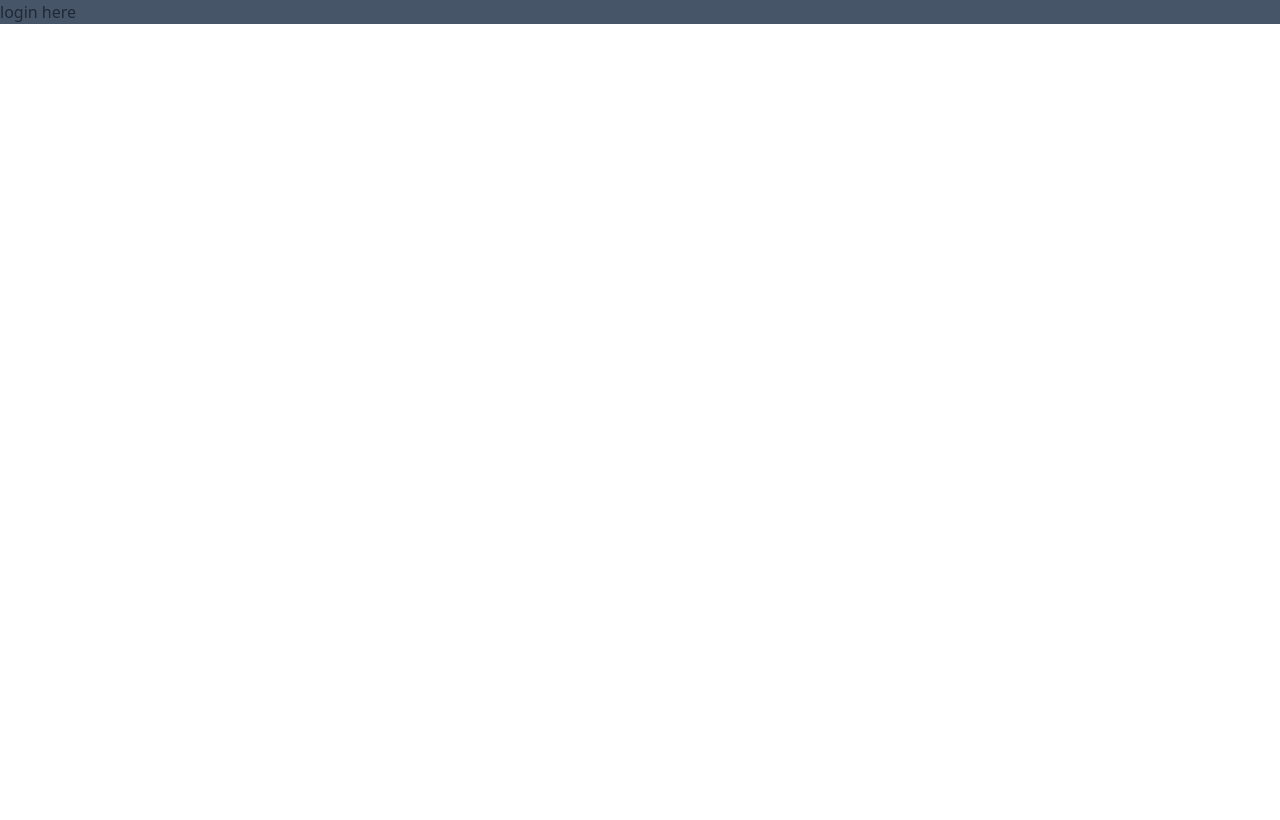
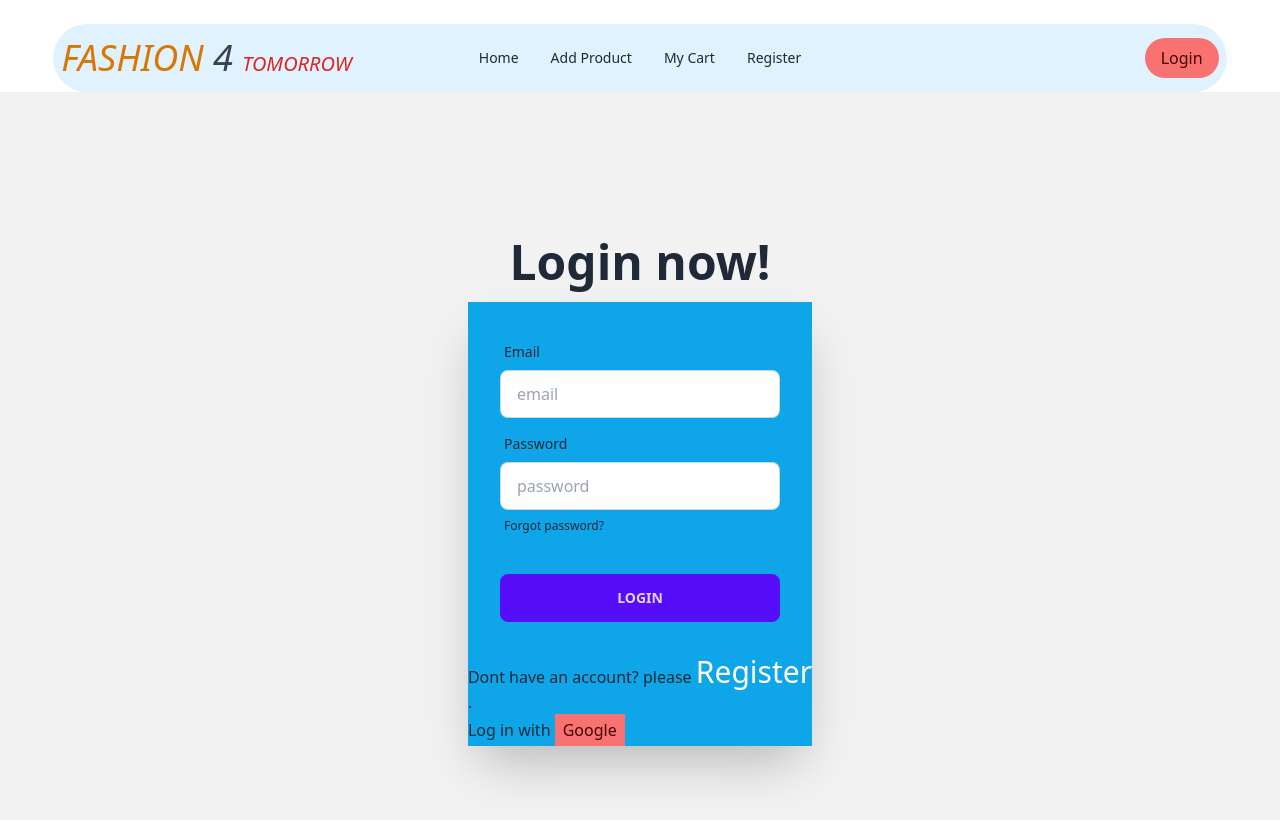
Before and after one commit to heeraraiyan/brand-shop-client, a React (Vite) app: page /login in a window 1280 px wide. Shown: the top 820 px of the page. Built offline with nearby package versions, Linux system fonts and the light colour scheme; no server answers.

Commit message:
register and login done

```diff
--- a/package.json
+++ b/package.json
@@ -10,6 +10,7 @@
     "preview": "vite preview"
   },
   "dependencies": {
+    "firebase": "^10.5.0",
     "localforage": "^1.10.0",
     "match-sorter": "^6.3.1",
     "react": "^18.2.0",
--- a/src/main.jsx
+++ b/src/main.jsx
@@ -12,6 +12,8 @@ import AddProduct from './pages/AddProduct';
 import MyCart from './pages/MyCart';
 import Register from './pages/Register';
 import Login from './pages/Login';
+import AuthProvider from './provider/AuthProvider';
+import PrivateRoute from './pages/PrivateRoute';
 
 
 const router = createBrowserRouter([
@@ -27,7 +29,7 @@ const router = createBrowserRouter([
       },
       {
         path : '/addProduct',
-        element: <AddProduct></AddProduct>
+        element: <PrivateRoute><AddProduct></AddProduct></PrivateRoute>
       },
       {
         path: '/myCart',
@@ -48,6 +50,6 @@ const router = createBrowserRouter([
 
 ReactDOM.createRoot(document.getElementById('root')).render(
   <React.StrictMode>
-    <RouterProvider router={router} />
+    <AuthProvider><RouterProvider router={router} /></AuthProvider>
   </React.StrictMode>,
 )
--- a/src/pages/AddProduct.jsx
+++ b/src/pages/AddProduct.jsx
@@ -1,8 +1,10 @@
+import Navbar from "../sections/Navbar";
 
 
 const AddProduct = () => {
     return (
         <div>
+            <Navbar></Navbar>
             <h1>add product here</h1>
         </div>
     );
--- a/src/pages/Home.jsx
+++ b/src/pages/Home.jsx
@@ -8,7 +8,7 @@ import Footer from "../sections/Footer";
 const Home = () => {
     const brands = useLoaderData();
     return (
-        <div>
+        <div className="bg-slate-600">
            <Navbar></Navbar>
            <Banner></Banner>
 
--- a/src/pages/Login.jsx
+++ b/src/pages/Login.jsx
@@ -1,10 +1,86 @@
+import { Link, useLocation, useNavigate } from "react-router-dom";
+
+import { useContext } from "react";
+
+import Navbar from "../sections/Navbar";
+import { AuthContext } from "../provider/AuthProvider";
 
 
 const Login = () => {
+
+    const { signIn , signInWithGoogle} = useContext(AuthContext);
+    const location = useLocation();
+    const navigate = useNavigate();
+    // console.log(user)
+
+    const handleLogin = e => {
+        e.preventDefault();
+        console.log(e.currentTarget);
+        const form = new FormData(e.currentTarget);
+        const email = form.get('email');
+        const password = form.get('password');
+
+        console.log(email,password)
+
+        signIn(email, password)
+        .then(result=>{
+          console.log(result.user);
+          e.target.reset();
+          navigate(location?.state ? location .state : '/');
+        })
+          .catch(error => {
+          console.error(error);
+        })
+    }
+
+    const handleGoogle = () => {
+      signInWithGoogle()
+      .then(result => {
+        console.log(result.user)
+      })
+      .catch(error =>{
+        console.error(error)
+      })
+    }
     return (
         <div>
-            <h2>login here</h2>
+            <Navbar></Navbar>
+                <div className="hero min-h-screen bg-base-200">
+  <div className="hero-content flex-col">
+    <div className="text-center">
+      <h1 className="text-5xl font-bold">Login now!</h1>
+
+    </div>
+    <div className=" flex-shrink-0 w-full max-w-md shadow-2xl bg-sky-500">
+      <form onSubmit={handleLogin} className="card-body">
+        <div className="form-control">
+          <label className="label">
+            <span className="label-text">Email</span>
+          </label>
+          <input type="email" name="email" placeholder="email" className="input input-bordered" required />
         </div>
+        <div className="form-control">
+          <label className="label">
+            <span className="label-text">Password</span>
+          </label>
+          <input type="password" name="password" placeholder="password" className="input input-bordered" required />
+          <label className="label">
+            <a href="#" className="label-text-alt link link-hover">Forgot password?</a>
+          </label>
+        </div>
+        <div className="form-control mt-6">
+          <button className="btn btn-primary">Login</button>
+        </div>
+    </form>
+         <p>Dont have an account? please <Link className="text-white text-3xl" to="/Register">Register</Link></p> .
+         <p>Log in with  <button onClick={handleGoogle} className="btn-error px-2 py-1">Google</button></p>
+    </div>
+  </div>
+</div>
+        </div>
+
+
+
     );
 };
 
--- a/src/pages/MyCart.jsx
+++ b/src/pages/MyCart.jsx
@@ -1,8 +1,10 @@
+import Navbar from "../sections/Navbar";
 
 
 const MyCart = () => {
     return (
         <div>
+            <Navbar></Navbar>
             <h1>my cart</h1>
         </div>
     );
--- a/src/pages/Register.jsx
+++ b/src/pages/Register.jsx
@@ -1,10 +1,74 @@
+import { Link } from "react-router-dom";
+
+import { useContext } from "react";
+
+import Navbar from "../sections/Navbar";
+import { AuthContext } from "../provider/AuthProvider";
 
 
 const Register = () => {
+
+    const {createUSer } = useContext(AuthContext);
+
+
+    const handleRegister = e => {
+        e.preventDefault();
+        console.log(e.currentTarget);
+        const form = new FormData(e.currentTarget);
+        const name = form.get('name');
+        const email = form.get('email');
+        const password = form.get('password');
+        console.log(name, email, password);
+
+        createUSer(email, password)
+        .then(result => {
+          console.log(result.user);
+        })
+        .catch(error => {
+        console.error(error)
+      })
+    }
     return (
         <div>
-            <h2>register here</h2>
+            <Navbar></Navbar>
+        <div className="hero min-h-screen bg-base-200">
+  <div className="hero-content flex-col ">
+    <div className="text-center">
+      <h1 className="text-5xl font-bold">Register now!</h1>
+    </div>
+    <div className=" flex-shrink-0 w-full max-w-sm shadow-2xl  bg-sky-500">
+      <form onSubmit={handleRegister} className="card-body">
+        <div className="form-control">
+          <label className="label">
+            <span className="label-text">Name</span>
+          </label>
+          <input type="text" name="name" placeholder="write your name" className="input input-bordered" required />
         </div>
+        <div className="form-control">
+          <label className="label">
+            <span className="label-text">Email</span>
+          </label>
+          <input type="email" name="email" placeholder="email" className="input input-bordered" required />
+        </div>
+        <div className="form-control">
+          <label className="label">
+            <span className="label-text">Password</span>
+          </label>
+          <input type="password" name="password" placeholder="password" className="input input-bordered" required />
+          <label className="label">
+            <a href="#" className="label-text-alt link link-hover">Forgot password?</a>
+          </label>
+        </div>
+        <div className="form-control mt-6">
+          <button className="btn btn-primary">Register</button>
+        </div>
+    </form>
+        <p>Already have an account? please <Link className="text-white text-3xl" to="/Login">Login</Link></p>
+    </div>
+  </div>
+</div>
+      </div>
+
     );
 };
 
--- a/src/pages/Root.jsx
+++ b/src/pages/Root.jsx
@@ -3,7 +3,7 @@ import { Outlet } from "react-router-dom";
 
 const Root = () => {
     return (
-        <div className="bg-slate-600">
+        <div className="">
             <Outlet></Outlet>
 
         </div>
--- /dev/null
+++ b/src/provider/AuthProvider.jsx
@@ -0,0 +1,75 @@
+
+import { createContext, useEffect, useState } from "react";
+import { GoogleAuthProvider, createUserWithEmailAndPassword, getAuth, onAuthStateChanged, signInWithEmailAndPassword, signInWithPopup, signOut } from "firebase/auth";
+import app from "../firebase/firebase.config";
+
+
+
+export const AuthContext = createContext(null);
+
+const googleProvider = new GoogleAuthProvider();
+
+const auth = getAuth(app);
+
+
+
+const AuthProvider = ({ children }) => {
+    const [user, setUser] = useState(null);
+    const [loading, setLoading] = useState(true)
+
+
+    const createUSer = (email, password) => {
+        setLoading(true);
+        return createUserWithEmailAndPassword(auth, email, password);
+    }
+
+
+    const signIn = (email, password) => {
+        setLoading(true);
+        return signInWithEmailAndPassword(auth, email, password);
+    }
+
+    const signInWithGoogle = () =>{
+        setLoading(true);
+        return signInWithPopup(auth,googleProvider);
+    }
+
+
+    const logOut = () => {
+        setLoading(true);
+        return signOut(auth);
+    }
+
+
+    useEffect(() => {
+        const unSubscribe = onAuthStateChanged(auth, currentUser => {
+            console.log('user when change auth state', currentUser);
+            setUser(currentUser);
+            setLoading(false);
+        });
+        return ()=>{
+            unSubscribe();
+
+        }
+    },[])
+
+    const authInfo ={user,
+        createUSer,
+        signIn,
+        loading,
+        signInWithGoogle,
+        logOut}
+
+
+    return (
+        // <AuthContext.Provider value={authInfo}>
+        //     {children}
+        // </AuthContext.Provider>
+        <AuthContext.Provider value={authInfo}>
+            {children}
+
+        </AuthContext.Provider>
+    );
+};
+
+export default AuthProvider;
--- a/src/sections/Navbar.jsx
+++ b/src/sections/Navbar.jsx
@@ -1,19 +1,44 @@
-import { NavLink } from "react-router-dom";
+import { useContext } from "react";
+import { Link, NavLink } from "react-router-dom";
+import { AuthContext } from "../provider/AuthProvider";
 
 
 const Navbar = () => {
 
+    const { user ,logOut } =useContext(AuthContext);
+  console.log(user)
+
+  const handleLogOut = () =>{
+    logOut()
+    .then(()=>console.log('user logged'))
+    .catch(error => console.error(error))
+  }
+
+
     const navLinks =<>
-    <li className="mr-4"><NavLink to='/'>Home</NavLink>
+    <li className={({ isActive, isPending }) =>
+                isPending ? "pending" : isActive ? "text-orange-600 underline" : ""
+                }><NavLink to='/'>Home</NavLink>
     </li>
-    <li className="mr-4"><NavLink to='/addProduct'>Add Product</NavLink>
+    <li className={({ isActive, isPending }) =>
+                isPending ? "pending" : isActive ? "text-orange-600 underline" : ""
+                }><NavLink to='/addProduct'>Add Product</NavLink>
     </li>
-    <li className="mr-4 btn-error rounded-md"><NavLink to='/myCart'>My Cart</NavLink>
+    <li className={({ isActive, isPending }) =>
+                isPending ? "pending" : isActive ? "text-orange-600 underline" : ""
+                }><NavLink to='/myCart'>My Cart</NavLink>
 
     </li>
-    <li className="mr-4 btn-error rounded-md"><NavLink to='/register'>Register</NavLink>
+    <li className={({ isActive, isPending }) =>
+                isPending ? "pending" : isActive ? "text-orange-600 underline" : ""
+                }><NavLink to='/register'>Register</NavLink>
 
     </li>
+    {/* <li className={({ isActive, isPending }) =>
+                isPending ? "pending" : isActive ? "text-orange-600 underline" : ""
+                }><NavLink to='/login'>Login</NavLink>
+
+    </li> */}
     </>
 
 
@@ -37,7 +62,18 @@ const Navbar = () => {
     </ul>
   </div>
   <div className="navbar-end">
-    <a className="btn mr-4">Button</a>
+    {/* <a className="btn mr-4">Button</a> */}
+    {
+            user? <>
+            <span>{user.email}</span>
+            <a onClick={handleLogOut} className="btn">sign out</a>
+
+
+            </>
+            : <Link to='/login'>
+              <button className="btn-error px-4 py-2 rounded-full">Login</button>
+            </Link>
+          }
   </div>
 </div>
 
```
Also changed, not shown: src/firebase/firebase.config.js (added, +19 -0 lines), src/pages/PrivateRoute.jsx (added, +21 -0 lines), 1 other file (tests, documents, lock files or other folders).
